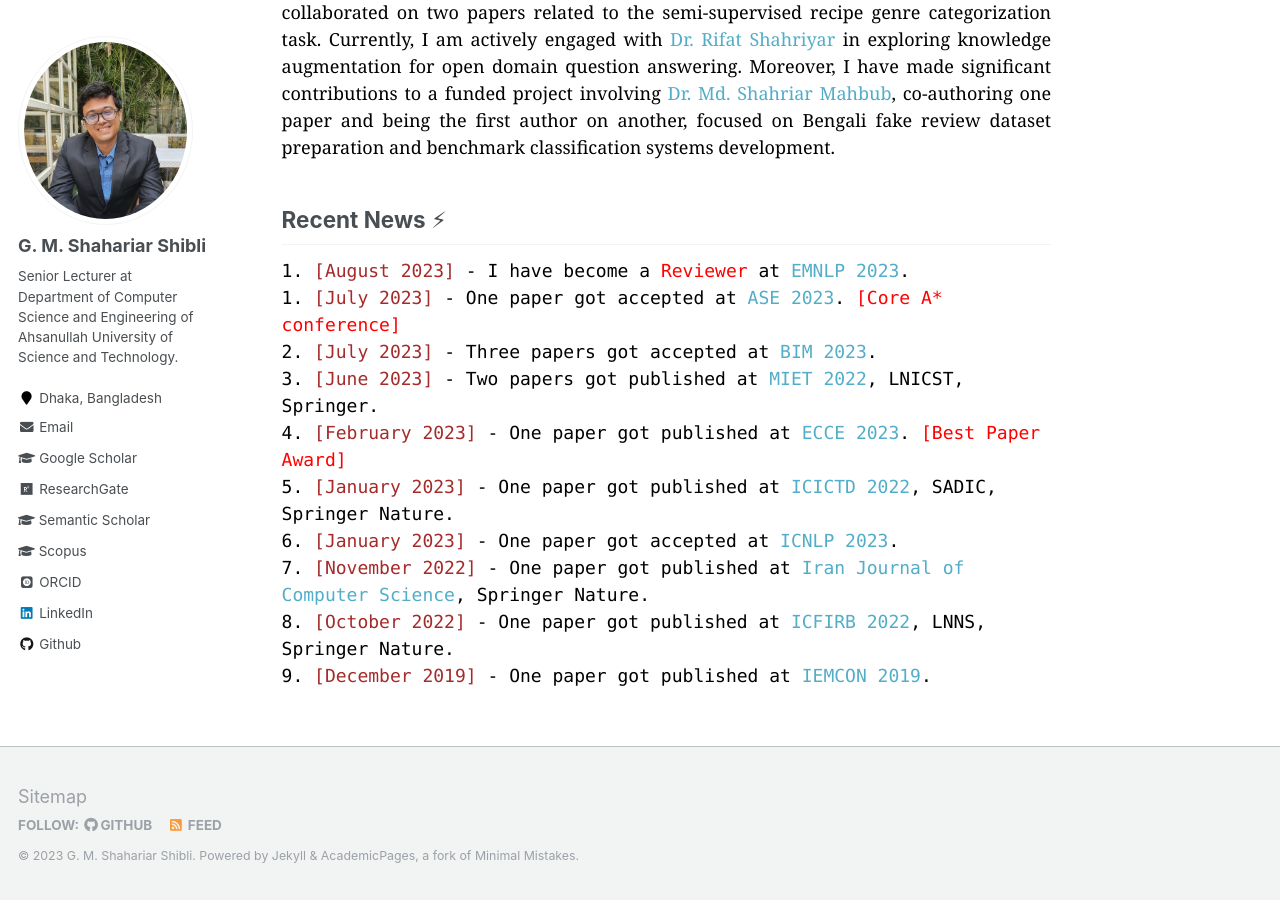
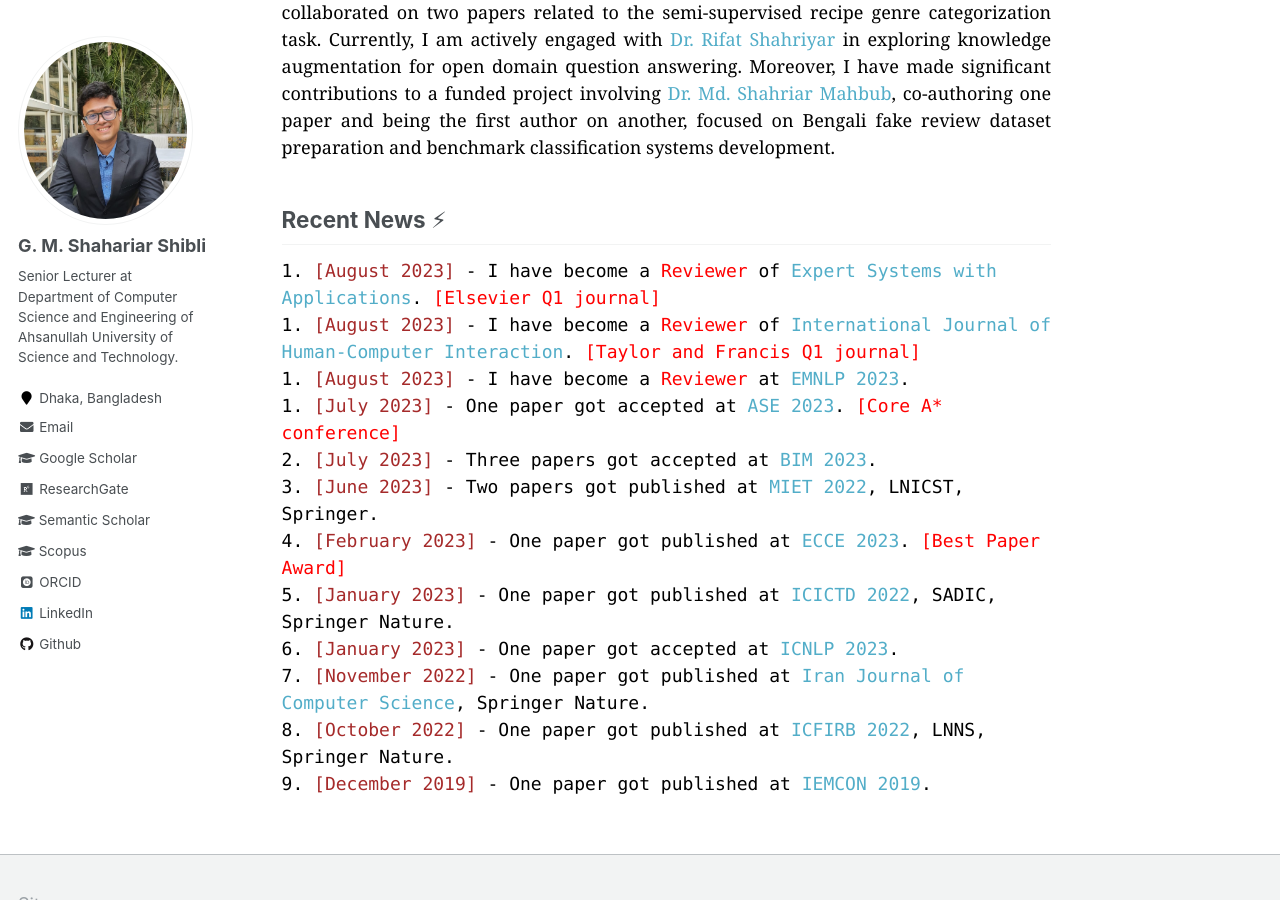
Before and after one commit to shahariar-shibli/shahariar-shibli.github.io, a Jekyll site: the page built from _pages/about.md, in a window 1280 px wide and 900 px high, scrolled down 878 px. Built offline with Jekyll 4.4.1, drawn with Linux system fonts in a browser that asks for light colours; some web fonts are replaced.

Commit message:
Update about.md

```diff
--- a/_pages/about.md
+++ b/_pages/about.md
@@ -46,6 +46,8 @@ author on another, focused on Bengali fake review dataset preparation and benchm
 
 
 ## Recent News ⚡
+<span style="font-family:Monaco; color:black;">1. <span style="color:brown">[August 2023]</span> - I have become a <span style="color:red;">Reviewer</span> of [Expert Systems with Applications](https://www.sciencedirect.com/journal/expert-systems-with-applications). <span style="color:red;">[Elsevier Q1 journal]</span></span><br/>
+<span style="font-family:Monaco; color:black;">1. <span style="color:brown">[August 2023]</span> - I have become a <span style="color:red;">Reviewer</span> of [International Journal of Human-Computer Interaction](https://www.tandfonline.com/loi/hihc20). <span style="color:red;">[Taylor and Francis Q1 journal]</span> </span><br/>
 <span style="font-family:Monaco; color:black;">1. <span style="color:brown">[August 2023]</span> - I have become a <span style="color:red;">Reviewer</span> at [EMNLP 2023](https://2023.emnlp.org/). </span><br/>
 <span style="font-family:Monaco; color:black;">1. <span style="color:brown">[July 2023]</span> - One paper got accepted at [ASE 2023](https://conf.researchr.org/track/ase-2023/ase-2023-papers). <span style="color:red;">[Core A* conference]</span> </span><br/>
 <span style="font-family:Monaco; color:black;">2. <span style="color:brown">[July 2023]</span> - Three papers got accepted at [BIM 2023](https://confbim.com/). </span><br/>
```
